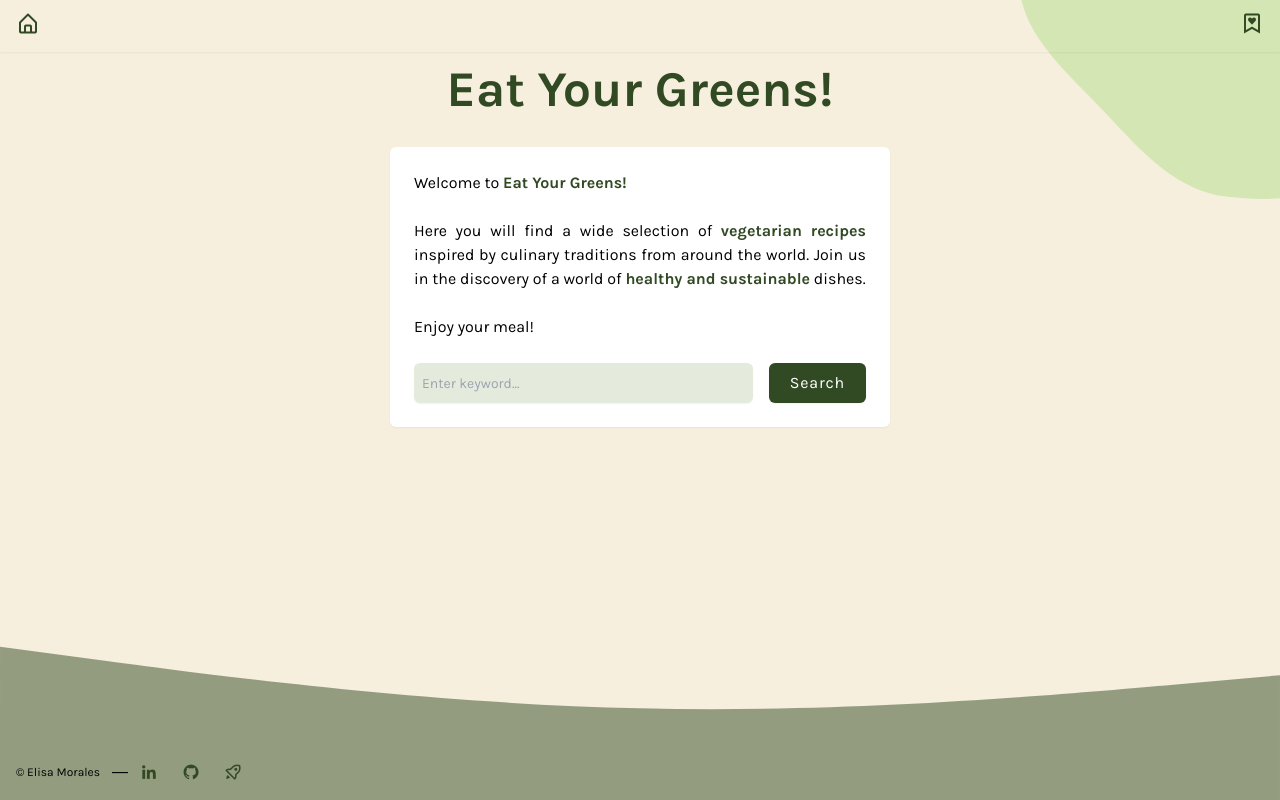
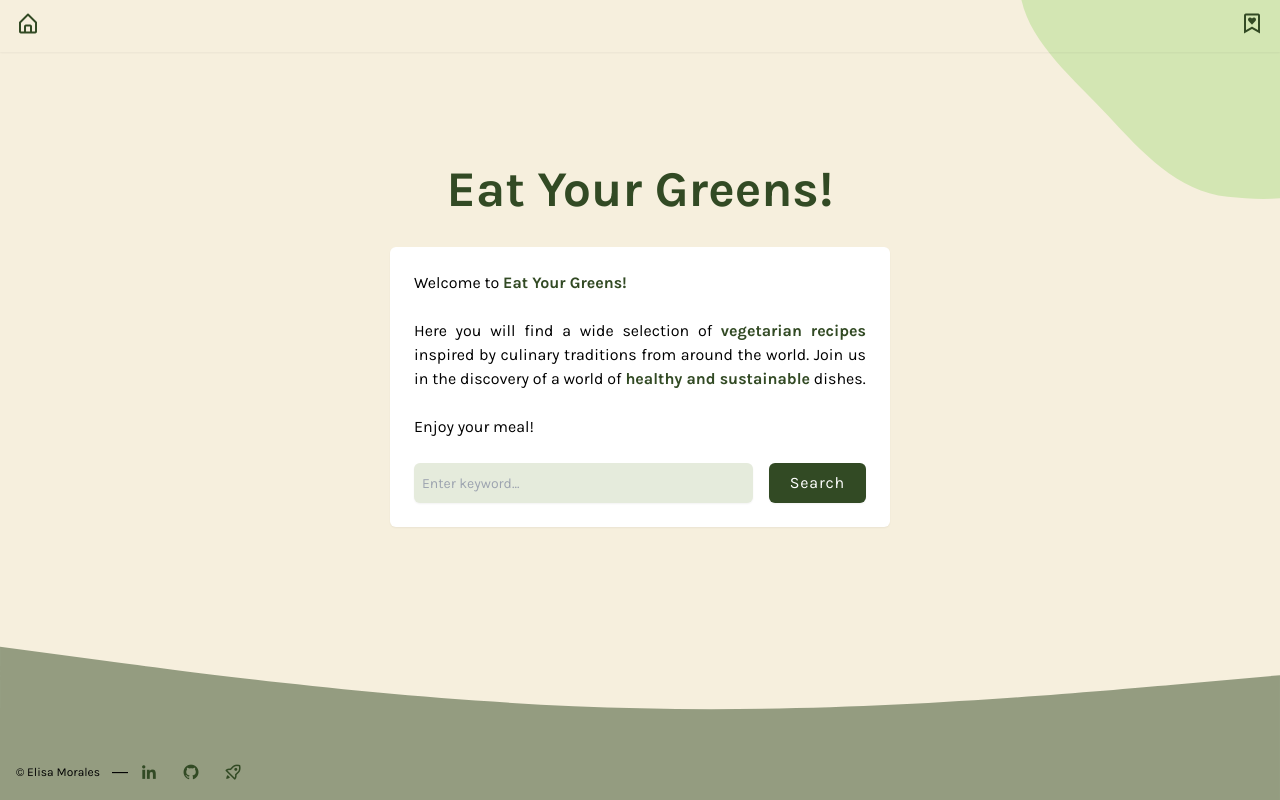
Before and after one commit to elisa-morales/eat-your-greens, a React (Vite) app: page / in a window 1280 px wide. Built offline with nearby package versions, Linux system fonts and the light colour scheme.

Commit message:
Update Hero.jsx

```diff
--- a/src/components/Hero.jsx
+++ b/src/components/Hero.jsx
@@ -2,7 +2,7 @@ import SearchBar from "../components/SearchBar"
 
 export default function Hero() {
   return (
-    <div className="max-w-[540px] mx-auto px-5 text-center">
+    <div className="max-w-[540px] mt-[100px] max-sm:mt-2 mx-auto px-5 text-center">
       <h1 className="text-primary max-sm:text-[36px] text-[50px] font-bold mb-5">Eat Your Greens!</h1>
       <div className="bg-white p-6 rounded-md shadow-sm">
         <p className="text-justify max-sm:text-sm">
```
